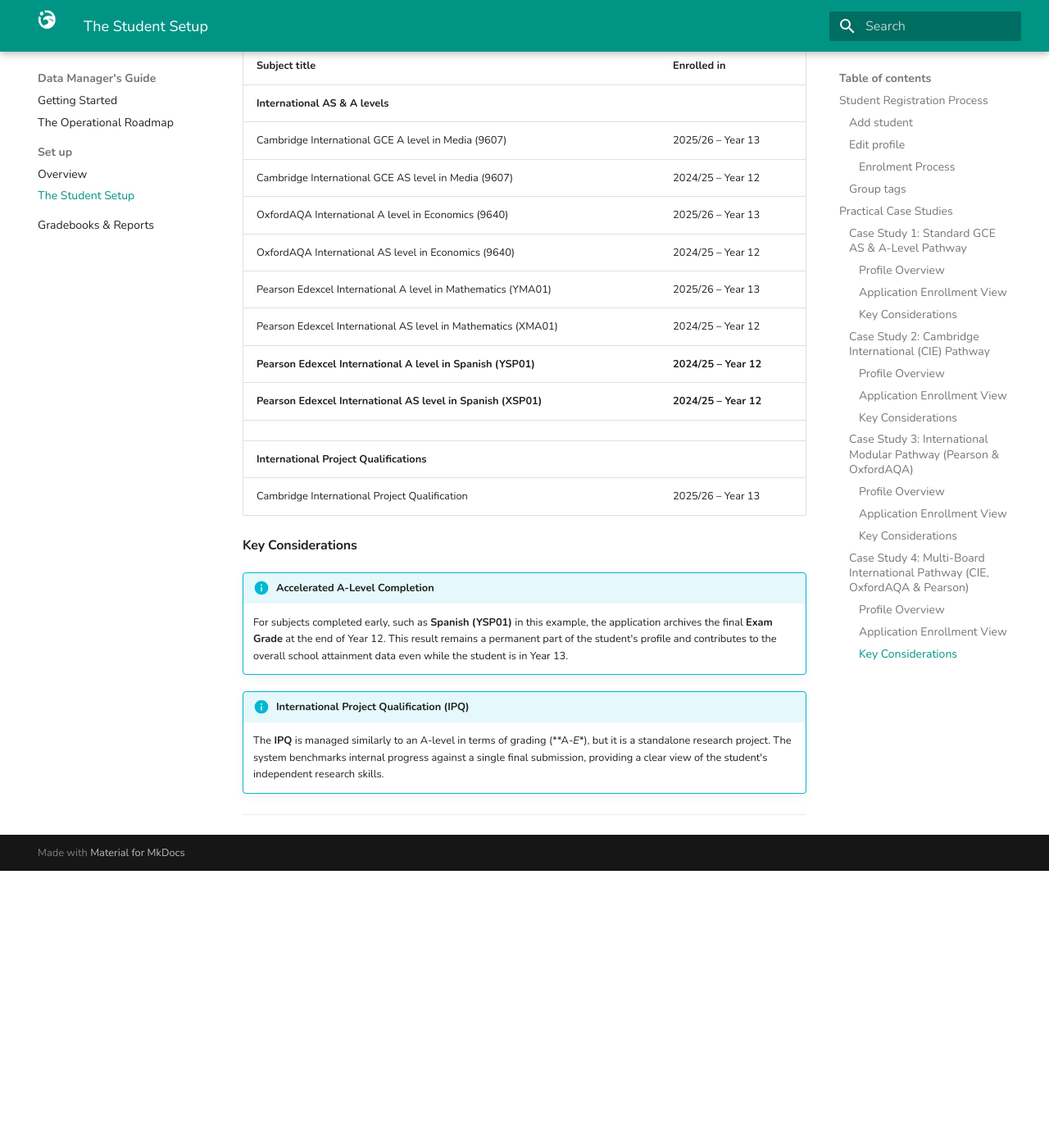
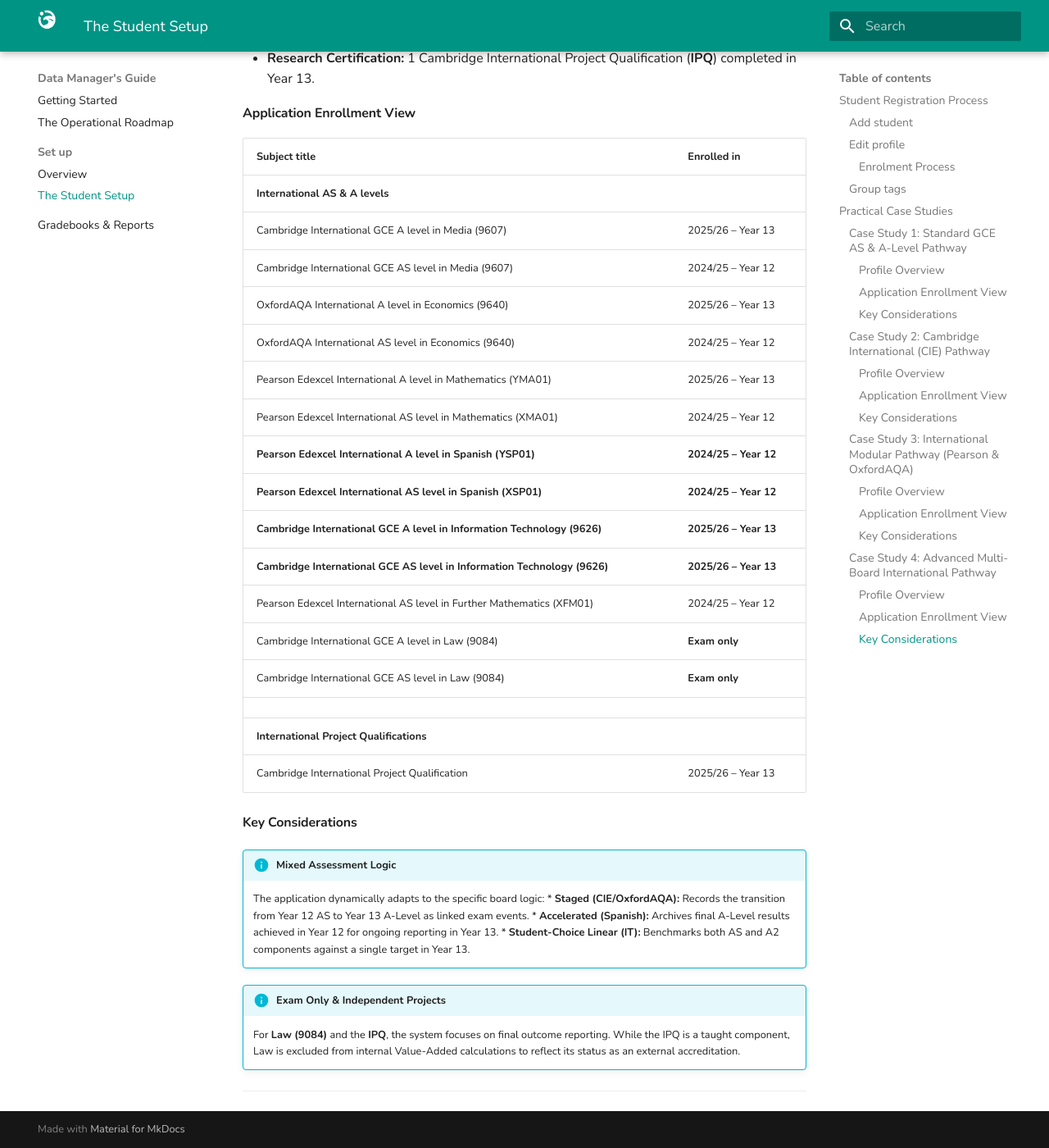
Before and after one commit to pablopenlop/gradewing_guide, an MkDocs documentation site: the page built from docs/data-manager/student-setup.md, in a window 1280 px wide and 1400 px high, scrolled down 10702 px. Shown: the whole window at 82% size. Built offline with MkDocs 1.6.1 and Material for MkDocs 9.7.7, drawn with Linux system fonts in a browser that asks for light colours; before the commit the page ends 11764 px from its top, so only the background shows below that; some of the changed text lies outside the part shown.

Commit message:
Update student-setup.md

```diff
--- a/docs/data-manager/student-setup.md
+++ b/docs/data-manager/student-setup.md
@@ -266,16 +266,17 @@
 
 ---
 
-### Case Study 4: Multi-Board International Pathway (CIE, OxfordAQA & Pearson)
-*“Managing a diverse portfolio across different international boards, including accelerated certifications and the International Project Qualification (IPQ).”*
+### Case Study 4: Advanced Multi-Board International Pathway
+*“A comprehensive summary of international curricula: combining CIE, OxfordAQA, and Pearson Edexcel with accelerated and non-standard assessment routes.”*
 
 #### **Profile Overview**
-This case represents a global academic profile, demonstrating the system's ability to unify data from different international providers and handle early A-level completion.
+This case serves as a master reference for international centers. It demonstrates how the application unifies diverse assessment models (Staged, Modular, and Linear) into a single student record, including early certifications and independent research.
 
-*   **Mixed International Curriculum:** Combines Staged (CIE), Modular (OxfordAQA), and IAL (Pearson) assessment models.
-*   **Accelerated Certification:** 1 IAL (**Spanish**) completed entirely in Year 12, allowing the student to reduce their workload in Year 13.
-*   **Research Focus:** 1 Cambridge International Project Qualification (**IPQ**) completed in Year 13.
-*   **Staged Progression:** Standard two-year tracking for Media and Economics.
+*   **Mixed Board Ecosystem:** Seamless integration of Cambridge (CIE), OxfordAQA, and Pearson Edexcel.
+*   **Accelerated Completion:** 1 IAL (**Spanish**) fully completed in Year 12, providing early A-level achievement.
+*   **Student-Choice Linear Sitting:** 1 A-Level (**IT 9626**) where both AS and A2 components are taken in Year 13.
+*   **External Accreditation:** 1 A-Level (**Law 9084**) managed as an "Exam Only" entry for independent study.
+*   **Research Certification:** 1 Cambridge International Project Qualification (**IPQ**) completed in Year 13.
 
 #### **Application Enrollment View**
 
@@ -291,16 +292,24 @@
 | Pearson Edexcel International AS level in Mathematics (XMA01) | 2024/25 – Year 12 |
 | **Pearson Edexcel International A level in Spanish (YSP01)** | **2024/25 – Year 12** |
 | **Pearson Edexcel International AS level in Spanish (XSP01)** | **2024/25 – Year 12** |
+| **Cambridge International GCE A level in Information Technology (9626)** | **2025/26 – Year 13** |
+| **Cambridge International GCE AS level in Information Technology (9626)** | **2025/26 – Year 13** |
+| Pearson Edexcel International AS level in Further Mathematics (XFM01) | 2024/25 – Year 12 |
+| Cambridge International GCE A level in Law (9084) | **Exam only** |
+| Cambridge International GCE AS level in Law (9084) | **Exam only** |
 | | |
 | **International Project Qualifications** | |
 | Cambridge International Project Qualification | 2025/26 – Year 13 |
 
 #### **Key Considerations**
 
-!!! info "Accelerated A-Level Completion"
-    For subjects completed early, such as **Spanish (YSP01)** in this example, the application archives the final **Exam Grade** at the end of Year 12. This result remains a permanent part of the student's profile and contributes to the overall school attainment data even while the student is in Year 13.
+!!! info "Mixed Assessment Logic"
+    The application dynamically adapts to the specific board logic:
+    *   **Staged (CIE/OxfordAQA):** Records the transition from Year 12 AS to Year 13 A-Level as linked exam events.
+    *   **Accelerated (Spanish):** Archives final A-Level results achieved in Year 12 for ongoing reporting in Year 13.
+    *   **Student-Choice Linear (IT):** Benchmarks both AS and A2 components against a single target in Year 13.
 
-!!! info "International Project Qualification (IPQ)"
-    The **IPQ** is managed similarly to an A-level in terms of grading (**A*-E**), but it is a standalone research project. The system benchmarks internal progress against a single final submission, providing a clear view of the student's independent research skills.
+!!! info "Exam Only & Independent Projects"
+    For **Law (9084)** and the **IPQ**, the system focuses on final outcome reporting. While the IPQ is a taught component, Law is excluded from internal Value-Added calculations to reflect its status as an external accreditation.
 
 ---
```
